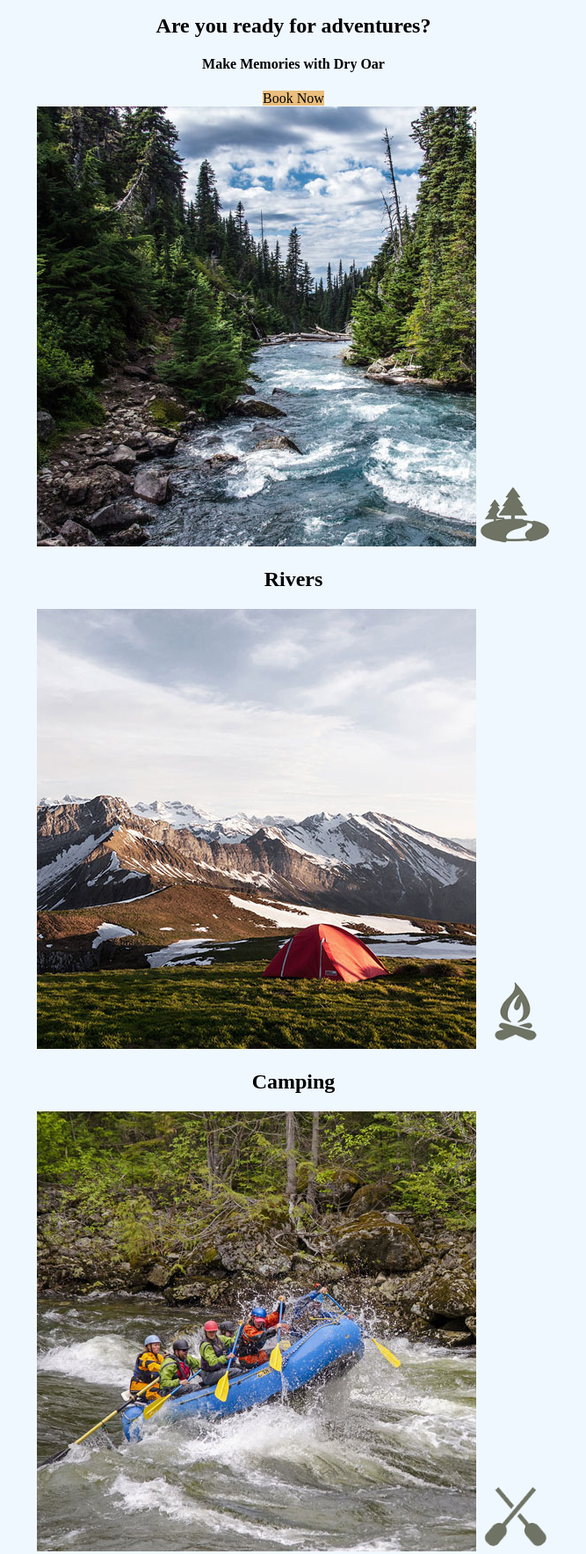
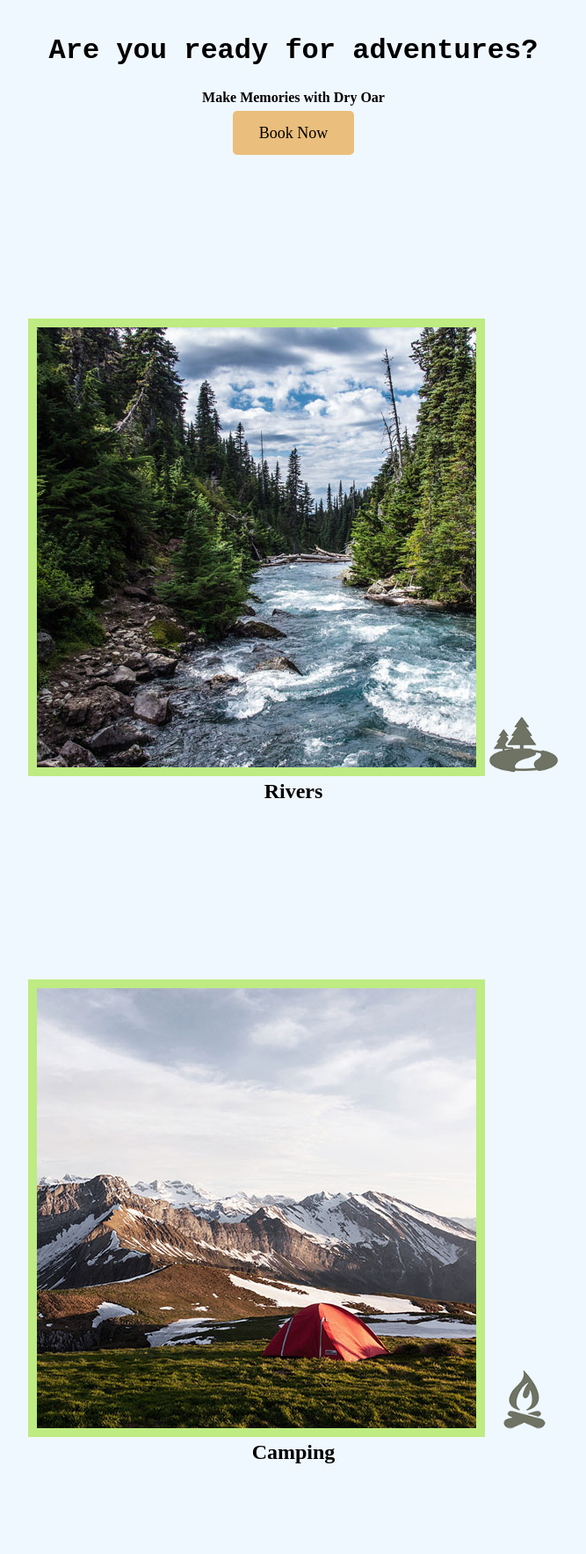
Before and after one commit to alexmisaelrb/wdd130, a plain HTML site: page wwr/index.html in a window 1280 px wide. Shown: the part 960-2726 px from the top of the page at 88% size, without its empty margins (306-973 px from the left). Drawn offline with Linux system fonts and the light colour scheme.

Commit message:
Week 5 assignment changes.

```diff
--- a/wwr/styles/style.css
+++ b/wwr/styles/style.css
@@ -10,6 +10,7 @@ nav a {
     color: black;
     background-color: #CD6E37;
     text-decoration: none;
+    padding: 35px;
 }
 
 #hero-msg h1, #hero-msg h4 {
@@ -26,6 +27,10 @@ main section {
     text-align: center;
 }
 
+main section img {
+    box-sizing: border-box;
+}
+
 #background {
     height: 725px;
 }
@@ -33,6 +38,8 @@ main section {
 
 body {
     background-color: aliceblue;
+    margin: 0;
+    padding: 0;
 }
 
 header {
@@ -42,17 +49,23 @@ header {
 nav a:hover {
     background-color: #EABE7C;
     color: aliceblue;
+    font-family: 'Courier New', Courier, monospace;
 }
 
 .book, .join {
     background-color: #EABE7C;
     color: black;
     text-decoration: none;
+    font-size: 18px;
+    padding: 15px 30px;
+    margin-top: 50px;
+    border-radius: 5px;
 }
 
 .book:hover, .join:hover {
     background-color: #EABE7C;
     color: aliceblue;
+    font-family: 'Courier New', Courier, monospace;
 }
 
 #background {
@@ -62,17 +75,29 @@ nav a:hover {
 .msg {
     background-color: #CD6E37;
     color: aliceblue;
+    line-height: 1.5em;
+    padding: 35px;
 }
 
 footer {
     background-color: #CD6E37;
     color: black;
+    padding: 25px 50px;
+    margin-top: 200px;
 }
 
 .home-title {
     background-color: #EABE7C;
     color: aliceblue;
+    font-family: 'Courier New', Courier, monospace;
+    font-size: 2em;
+    margin-top: 10px;
 }
+
+h2 {
+    margin: 0;
+}
+
 
 h4 {
     background-color: #EABE7C;
@@ -84,10 +109,13 @@ h4 {
 .msg h2 {
     background-color: #CD6E37;
     color: aliceblue;
+    font-family: 'Courier New', Courier, monospace;
 }
 .msg p {
     background-color: #CD6E37;
     color: aliceblue;
+    font-size: .8em;
+    padding-bottom: 15px;
 }
 
 
@@ -101,14 +129,40 @@ footer a:hover {
     color: aliceblue;
 }
 
+footer .social img {
+    padding-top: 15px;
+}
+
 .icon {
     width: 80px;
+    padding-top: 10px;
 }
 
 .logo {
     width: 80px;
+    padding-bottom: 30px;
+}
+
+#logo_link {
+    padding-top: 5px;
 }
 
 #hero-img {
     width: 100%;
 }
+
+.rivers-card {
+    margin: 200px 0;
+}
+
+.camping-card {
+    margin: 200px 0;
+}
+
+.rapids-card {
+    margin: 200px 0;
+}
+
+.card-img {
+    border: 10px solid #BEEB82;
+}
```
